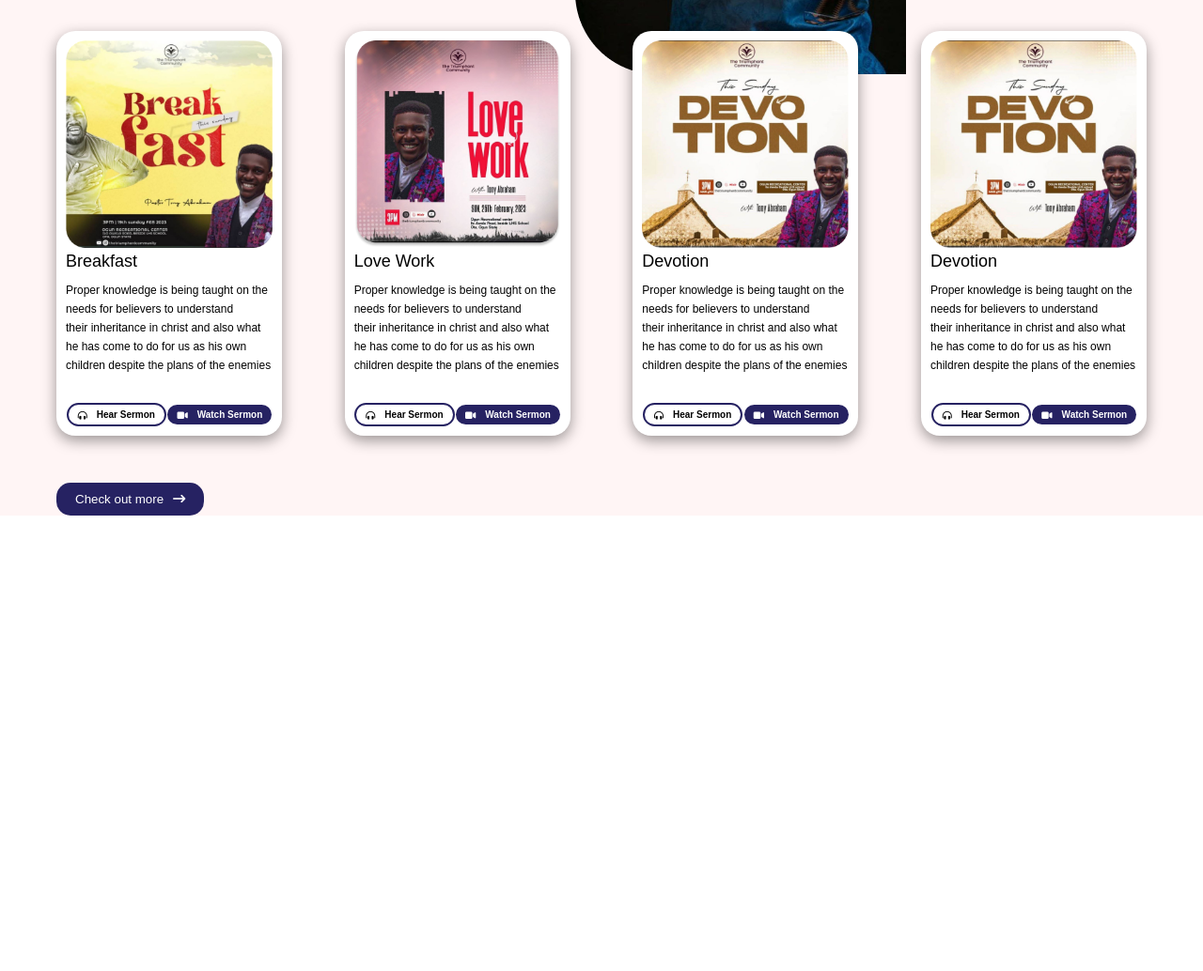
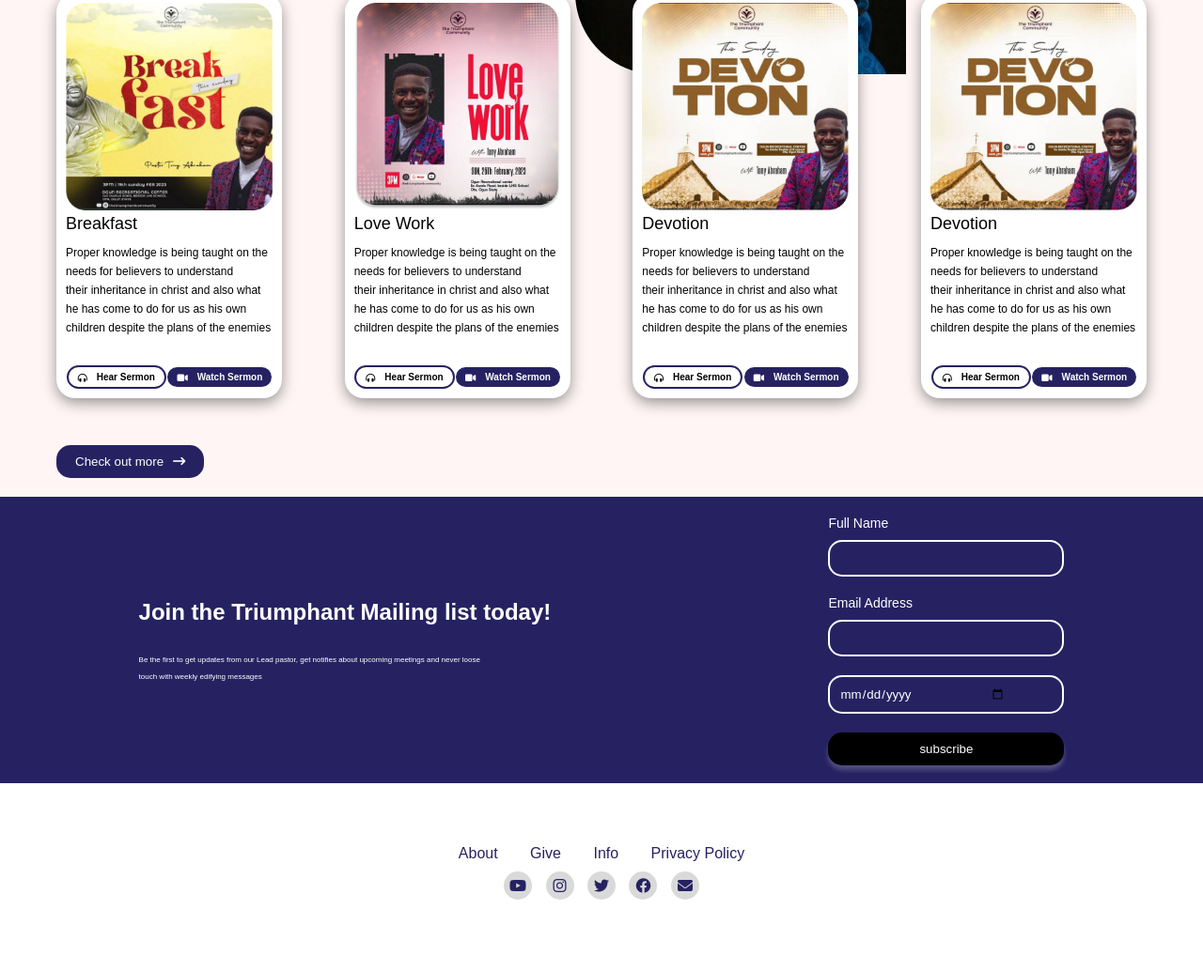
Before and after one commit to Isaac-tech-dev/The-Triumphant-Community, a plain HTML site: page index.html in a window 1280 px wide. Shown: the part 1745-2779 px from the top of the page at 94% size. Before the commit the page ends 2334 px from the top, so only its background shows below. Drawn offline with Linux system fonts and the light colour scheme.

Commit message:
Fourth Commit 24-03-2023

```diff
--- a/Css/style.css
+++ b/Css/style.css
@@ -199,7 +199,6 @@ html{
 /* SERMON SECTION */
 #sermon{
     background: #FFF5F5;
-    margin: 40px auto;
     display: flex;
     flex-wrap: wrap;
 }
@@ -303,6 +302,7 @@ html{
     align-items: center;
     justify-content: space-between;
     margin-left: 60px;
+    margin-bottom: 20px;
 }
 #sermon button span{
     color: var(--White--);
@@ -312,3 +312,95 @@ html{
     color: var(--White--);
     margin-left: 5px;
 }
+
+
+/* GALLERY SECTION */
+
+
+
+/* SUBSCRIBE SECTION */
+#subscribe{
+    height: 305px;
+    background: var(--Blue--);
+    display: flex;
+    align-items: center;
+    justify-content: space-around;
+}
+#subscribe .mail h3{
+    color: var(--White--);
+    font-weight: 600;
+    font-size: 24px;
+    line-height: 29px;
+    margin-bottom: 25px;
+}
+#subscribe .mail span{
+    font-weight: 500;
+    font-size: 8px;
+    line-height: 10px;
+    color: var(--White--);
+}
+#subscribe .form{
+    display: flex;
+    flex-direction: column;
+}
+#subscribe .form input{
+    background: transparent;
+    border: 2px solid var(--White--);
+    padding: 10px 60px 10px 10px;
+    margin-bottom: 20px;
+    border-radius: 15px;
+    color: var(--White--);
+}
+#subscribe .form input::placeholder{
+    color: var(--White--);
+    font-size: 12px;
+}
+#subscribe .form button{
+    cursor: pointer;
+    background: var(--Black--);
+    border: none;
+    padding: 10px 20px;
+    border-radius: 15px;
+    color: var(--White--);
+    box-shadow: 0 5px 5px rgba(255, 255, 255, 0.2);
+}
+.user-label{
+    color: var(--White--);
+    font-size: 14px;
+    font-weight: 500;
+    margin-bottom: 10px;
+}
+
+
+/* FOOTER SECTION */
+footer{
+    display: flex;
+    flex-direction: column;
+    align-items: center;
+    justify-content: center;
+    height: 25vh;
+}
+footer .link a{
+    text-decoration: none;
+    color: var(--Blue--);
+    font-size: 16px;
+    margin: 10px 15px;
+}
+footer div .dot{
+    display: inline-flex;
+    align-items: center;
+    justify-content: center;
+    margin: 10px 5px;
+}
+footer .dot{
+    height: 30px;
+    width: 30px;
+    background-color: #D9D9D9;
+    border-radius: 50%;
+    display: inline-block;
+}
+.dot i{
+    color: var(--Blue--);
+    font-size: 16px;
+    text-align: center;
+}
--- a/index.html
+++ b/index.html
@@ -151,5 +151,46 @@
             <i class="fas fa-arrow-right-long"></i>
         </button>
     </section>
+
+    <!-- GALLERY SECTION -->
+    <section id="gallery">
+
+    </section>
+
+    <!-- SUBSCRIBE SECTION -->
+    <section id="subscribe">
+        <div class="mail">
+            <h3>Join the Triumphant Mailing list today!</h3>
+            <span>Be the first to get updates from our Lead pastor, get notifies about upcoming meetings and never loose <br> touch with weekly edifying messages
+            </span>
+        </div>
+
+        <div class="form">
+            <label class="user-label">Full Name</label>
+            <input type="text">
+            <label class="user-label">Email Address</label>
+            <input type="email">
+            <input type="date" placeholder="Your Birthday">
+            <button>subscribe</button>
+        </div>
+    </section>
+
+    <!-- FOOTER SECTION -->
+    <footer>
+        <div class="link">
+            <a href="#">About</a>
+            <a href="#">Give</a>
+            <a href="#">Info</a>
+            <a href="#">Privacy Policy</a>
+        </div>
+
+        <div>
+            <span class="dot"><i class="fab fa-youtube"></i></span>
+            <span class="dot"><i class="fab fa-instagram"></i></span>
+            <span class="dot"><i class="fab fa-twitter"></i></span>
+            <span class="dot"><i class="fab fa-facebook"></i></span>
+            <span class="dot"><i class="fas fa-envelope"></i></span>
+        </div>
+    </footer>
 </body>
 </html>
```
Also changed, not shown: 1 other file.
